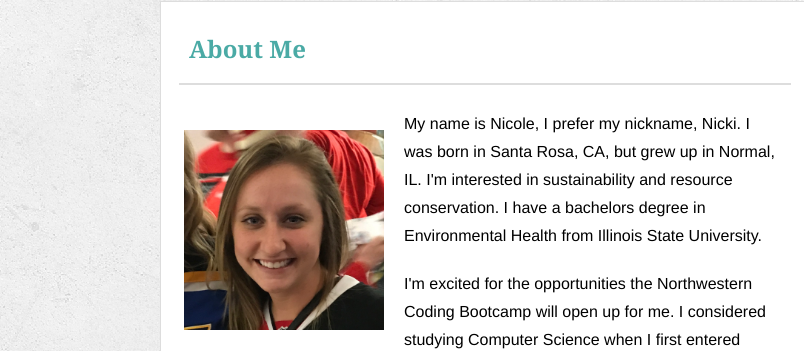
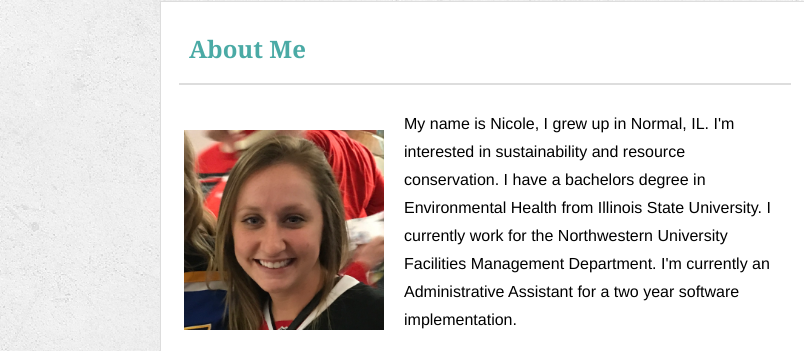
Before and after one commit to ncloyd/Responsive-Portfolio, a plain HTML site: page index.html in a window 1280 px wide. Shown: the part 131-482 px from the top of the page, 0-804 px from the left. Drawn offline with Linux system fonts and the light colour scheme.

Commit message:
fixed bio

```diff
--- a/index.html
+++ b/index.html
@@ -7,6 +7,7 @@
     <!-- This line is money! It points your HTML to the CSS file. -->
     <!-- Notice the "relative" pathway? It matches a file inside our current directory's "assets" folder. Open it to see our style rules. -->
     <link rel="stylesheet" type="text/css" href="assets/css/style.css">
+    <meta name="viewport" content="initial-scale=1">
 </head>
 
 <body>
@@ -29,7 +30,7 @@
             <h2>About Me</h2>
             <hr id="biobreak">
             <img id="bio-image" src="../Responsive-Portfolio/assets/images/ME.png" alt="Nicole" align="left" height="200" width="200">
-            <p>My name is Nicole, I prefer my nickname, Nicki. I was born in Santa Rosa, CA, but grew up in Normal, IL. I'm interested in sustainability and resource conservation. I have a bachelors degree in Environmental Health from Illinois State University.</p>
+            <p>My name is Nicole, I grew up in Normal, IL. I'm interested in sustainability and resource conservation. I have a bachelors degree in Environmental Health from Illinois State University. I currently work for the Northwestern University Facilities Management Department. I'm currently an Administrative Assistant for a two year software implementation.</p>
             <p>I'm excited for the opportunities the Northwestern Coding Bootcamp will open up for me. I considered studying Computer Science when I first entered college, but did not feel engaged in my first CS class. I'd love to combine my interest in sustainability and the environment with the web development skills I'm building.
             </p>
         </section>
```
Also changed, not shown: contact.html (+1 -0 lines), portfolio.html (+1 -0 lines).
